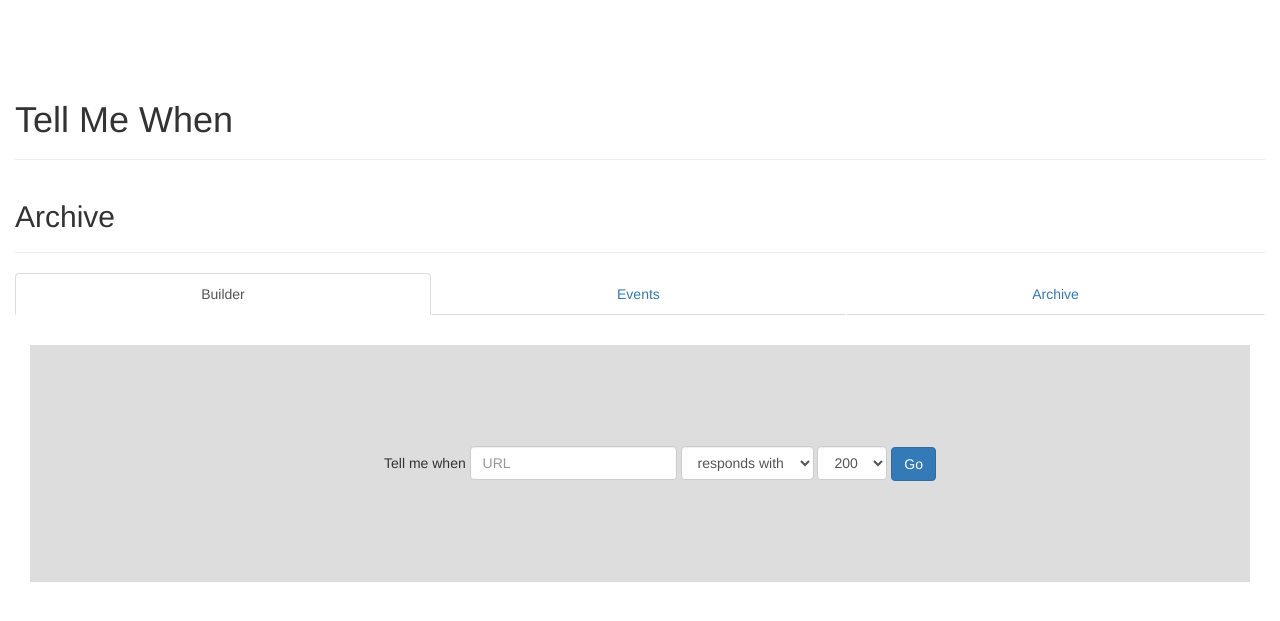
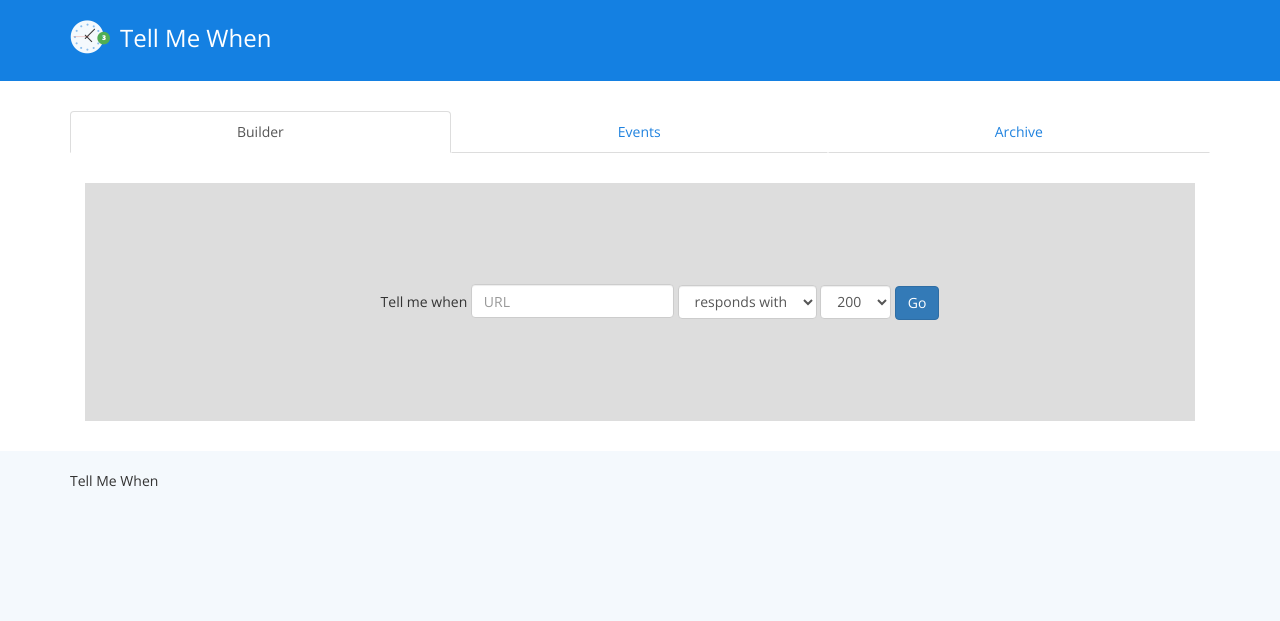
Before and after one commit to cpenner461/tellmewhen, a Flask app: page / in a window 1280 px wide. Shown: the top 621 px of the page. Run offline with Flask 2, Linux system fonts and the light colour scheme; some libraries are stand-ins or nearby versions.

Commit message:
Add polish, images

```diff
--- a/tmw/static/css/style.css
+++ b/tmw/static/css/style.css
@@ -1,4 +1,50 @@
+@import url(http://fonts.googleapis.com/css?family=Open+Sans:400,700,800,300,600);
+
+/* Global */
+
+body {
+  font-family: 'Open Sans', sans-serif;
+  background-color: #F4F9FD;
+}
+
+h1, h2, h3, h4, h5 {
+  font-weight: 400;
+}
+
+h2 {
+  font-size: 18px;
+}
+
+a {
+  color: #1F82DF;
+}
+
+header {
+  background-color: #1480E2;
+  padding-bottom: 15px;
+}
+
+section {
+  padding-top: 30px;
+  padding-bottom: 30px;
+  background-color: #FFF;
+}
+
+footer {
+  background-color: #F4F9FD;
+  padding-top: 20px;
+}
+
 /* Custom */
+
+.logo {
+  color: #FFF;
+  font-size: 24px;
+  font-weight: 300;
+  padding: 5px 0 5px 50px;
+  background: url(../img/logo.png) 0 0 no-repeat;
+  background-size: 40px 34px;
+}
 
 .success {
   color: #4CAF50;
@@ -9,13 +55,31 @@
 }
 
 .cancel {
-  color: #9E9E9E;
+  color: #FFA000;
 }
 
 /* Bootstrap Overrides */
+.table {
+  border-top: 0;
+}
+
+.panel {
+  border: none;
+  box-shadow: none;
+}
 
 .panel-heading {
   font-weight: bold;
+}
+
+.page-header {
+  border-bottom: none;
+  margin-top: 30px;
+}
+
+.nav-pills>li.active>a, .nav-pills>li.active>a:focus, .nav-pills>li.active>a:hover {
+  background-color: #E8F2FB;
+  color: #000;
 }
 
 /* Event builder statement */
--- a/tmw/templates/index.html
+++ b/tmw/templates/index.html
@@ -10,12 +10,6 @@
 
     <!-- Le styles -->
     <link href="../static/css/bootstrap.min.css" rel="stylesheet">
-    <style type="text/css">
-      body {
-        padding-top: 60px;
-        padding-bottom: 40px;
-      }
-    </style>
     <link href="../static/css/style.css" rel="stylesheet">
     <link rel="stylesheet" href="../static/css/font-awesome.min.css">
 
@@ -29,18 +23,18 @@
     <link rel="apple-touch-icon-precomposed" sizes="114x114" href="../assets/ico/apple-touch-icon-114-precomposed.png">
     <link rel="apple-touch-icon-precomposed" sizes="72x72" href="../assets/ico/apple-touch-icon-72-precomposed.png">
     <link rel="apple-touch-icon-precomposed" href="../assets/ico/apple-touch-icon-57-precomposed.png">
-    <!--<link rel="shortcut icon" href="../assets/ico/favicon.png">-->
+    <link rel="shortcut icon" href="../assets/img/favicon.ico">
   </head>
 
   <body>
-
+  <header>
   <div class="container-fluid">
-    <div class="page-header">
-      <h1>Tell Me When</h1>
+    <div class="container">
+      <h1 class="logo">Tell Me When</h1>
     </div>
-    <div class="page-header">
-      <h2>Archive</h2>
-    </div>
+  </header>
+  <section>
+  <div class="container">
     <div role="tabpanel">
       <!-- Nav tabs -->
       <ul class="nav nav-tabs nav-justified" role="tablist">
@@ -233,6 +226,12 @@
     <!-- /.tabpanel -->
   </div>
   <!-- /.container -->
+  </section>
+  <footer>
+    <div class="container">
+      <p>Tell Me When</p>
+    </div>
+  </footer>
 
   <!-- Le javascript
   ================================================== -->
```
Also changed, not shown: other parts of tmw/templates/index.html (+0 -1 lines), tmw/static/img/favicon.ico (added), tmw/static/img/logo.png (added).
